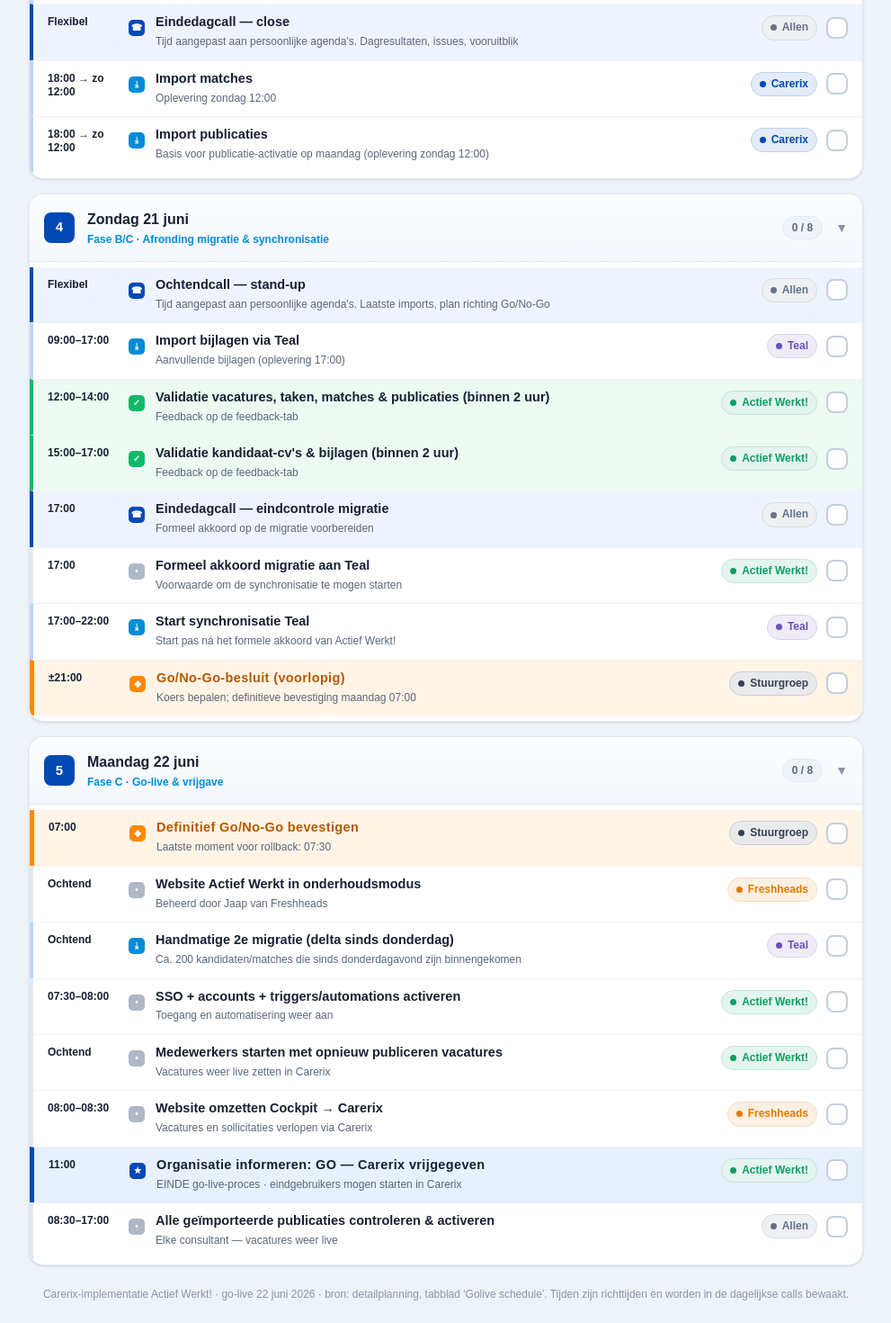
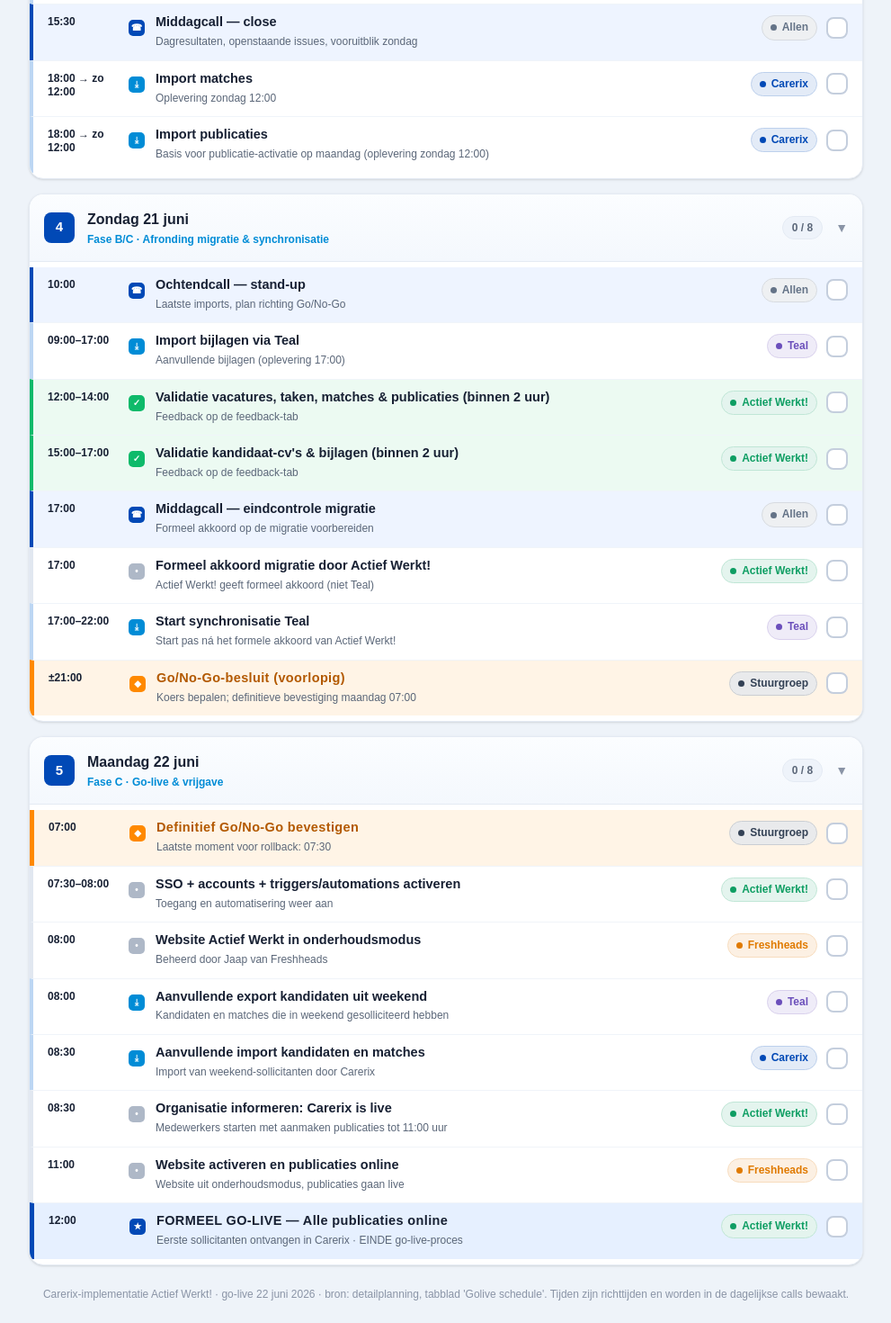
Before and after one commit to pligthart-coder/actief-werkt-dashboard, a Next.js app: page /dashboard in a window 1280 px wide. Shown: the part 1708-3178 px from the top of the page at 90% size, without its empty margins (144-1135 px from the left). Built offline with nearby package versions, Linux system fonts and the light colour scheme; no server answers; the database is empty.

Commit message:
Update weekend en maandag planning met exacte tijden

```diff
--- a/app/dashboard/page.tsx
+++ b/app/dashboard/page.tsx
@@ -148,11 +148,11 @@
     phase: "Fase B · Productiemigratie (dag 2)",
     items: [
       {
-        t: "Flexibel",
+        t: "10:00",
         type: "check",
         owner: "Allen",
         title: "Ochtendcall — stand-up",
-        sub: "Tijd aangepast aan persoonlijke agenda's deelnemers",
+        sub: "Status van de nacht, dagplanning",
       },
       {
         t: "10:00–12:00",
@@ -183,11 +183,11 @@
         sub: "Bijlagen volledig overgenomen (oplevering zondag 15:00)",
       },
       {
-        t: "Flexibel",
+        t: "15:30",
         type: "check",
         owner: "Allen",
-        title: "Eindedagcall — close",
-        sub: "Tijd aangepast aan persoonlijke agenda's. Dagresultaten, issues, vooruitblik",
+        title: "Middagcall — close",
+        sub: "Dagresultaten, openstaande issues, vooruitblik zondag",
       },
       {
         t: "18:00 → zo 12:00",
@@ -211,11 +211,11 @@
     phase: "Fase B/C · Afronding migratie & synchronisatie",
     items: [
       {
-        t: "Flexibel",
+        t: "10:00",
         type: "check",
         owner: "Allen",
         title: "Ochtendcall — stand-up",
-        sub: "Tijd aangepast aan persoonlijke agenda's. Laatste imports, plan richting Go/No-Go",
+        sub: "Laatste imports, plan richting Go/No-Go",
       },
       {
         t: "09:00–17:00",
@@ -242,15 +242,15 @@
         t: "17:00",
         type: "check",
         owner: "Allen",
-        title: "Eindedagcall — eindcontrole migratie",
+        title: "Middagcall — eindcontrole migratie",
         sub: "Formeel akkoord op de migratie voorbereiden",
       },
       {
         t: "17:00",
         type: "step",
         owner: "Actief Werkt!",
-        title: "Formeel akkoord migratie aan Teal",
-        sub: "Voorwaarde om de synchronisatie te mogen starten",
+        title: "Formeel akkoord migratie door Actief Werkt!",
+        sub: "Actief Werkt! geeft formeel akkoord (niet Teal)",
       },
       {
         t: "17:00–22:00",
@@ -281,20 +281,6 @@
         sub: "Laatste moment voor rollback: 07:30",
       },
       {
-        t: "Ochtend",
-        type: "step",
-        owner: "Freshheads",
-        title: "Website Actief Werkt in onderhoudsmodus",
-        sub: "Beheerd door Jaap van Freshheads",
-      },
-      {
-        t: "Ochtend",
-        type: "mig",
-        owner: "Teal",
-        title: "Handmatige 2e migratie (delta sinds donderdag)",
-        sub: "Ca. 200 kandidaten/matches die sinds donderdagavond zijn binnengekomen",
-      },
-      {
         t: "07:30–08:00",
         type: "step",
         owner: "Actief Werkt!",
@@ -302,32 +288,46 @@
         sub: "Toegang en automatisering weer aan",
       },
       {
-        t: "Ochtend",
+        t: "08:00",
+        type: "step",
+        owner: "Freshheads",
+        title: "Website Actief Werkt in onderhoudsmodus",
+        sub: "Beheerd door Jaap van Freshheads",
+      },
+      {
+        t: "08:00",
+        type: "mig",
+        owner: "Teal",
+        title: "Aanvullende export kandidaten uit weekend",
+        sub: "Kandidaten en matches die in weekend gesolliciteerd hebben",
+      },
+      {
+        t: "08:30",
+        type: "mig",
+        owner: "Carerix",
+        title: "Aanvullende import kandidaten en matches",
+        sub: "Import van weekend-sollicitanten door Carerix",
+      },
+      {
+        t: "08:30",
         type: "step",
         owner: "Actief Werkt!",
-        title: "Medewerkers starten met opnieuw publiceren vacatures",
-        sub: "Vacatures weer live zetten in Carerix",
-      },
-      {
-        t: "08:00–08:30",
-        type: "step",
-        owner: "Freshheads",
-        title: "Website omzetten Cockpit → Carerix",
-        sub: "Vacatures en sollicitaties verlopen via Carerix",
+        title: "Organisatie informeren: Carerix is live",
+        sub: "Medewerkers starten met aanmaken publicaties tot 11:00 uur",
       },
       {
         t: "11:00",
+        type: "step",
+        owner: "Freshheads",
+        title: "Website activeren en publicaties online",
+        sub: "Website uit onderhoudsmodus, publicaties gaan live",
+      },
+      {
+        t: "12:00",
         type: "mile",
         owner: "Actief Werkt!",
-        title: "Organisatie informeren: GO — Carerix vrijgegeven",
-        sub: "EINDE go-live-proces · eindgebruikers mogen starten in Carerix",
-      },
-      {
-        t: "08:30–17:00",
-        type: "step",
-        owner: "Allen",
-        title: "Alle geïmporteerde publicaties controleren & activeren",
-        sub: "Elke consultant — vacatures weer live",
+        title: "FORMEEL GO-LIVE — Alle publicaties online",
+        sub: "Eerste sollicitanten ontvangen in Carerix · EINDE go-live-proces",
       },
     ],
   },
```
